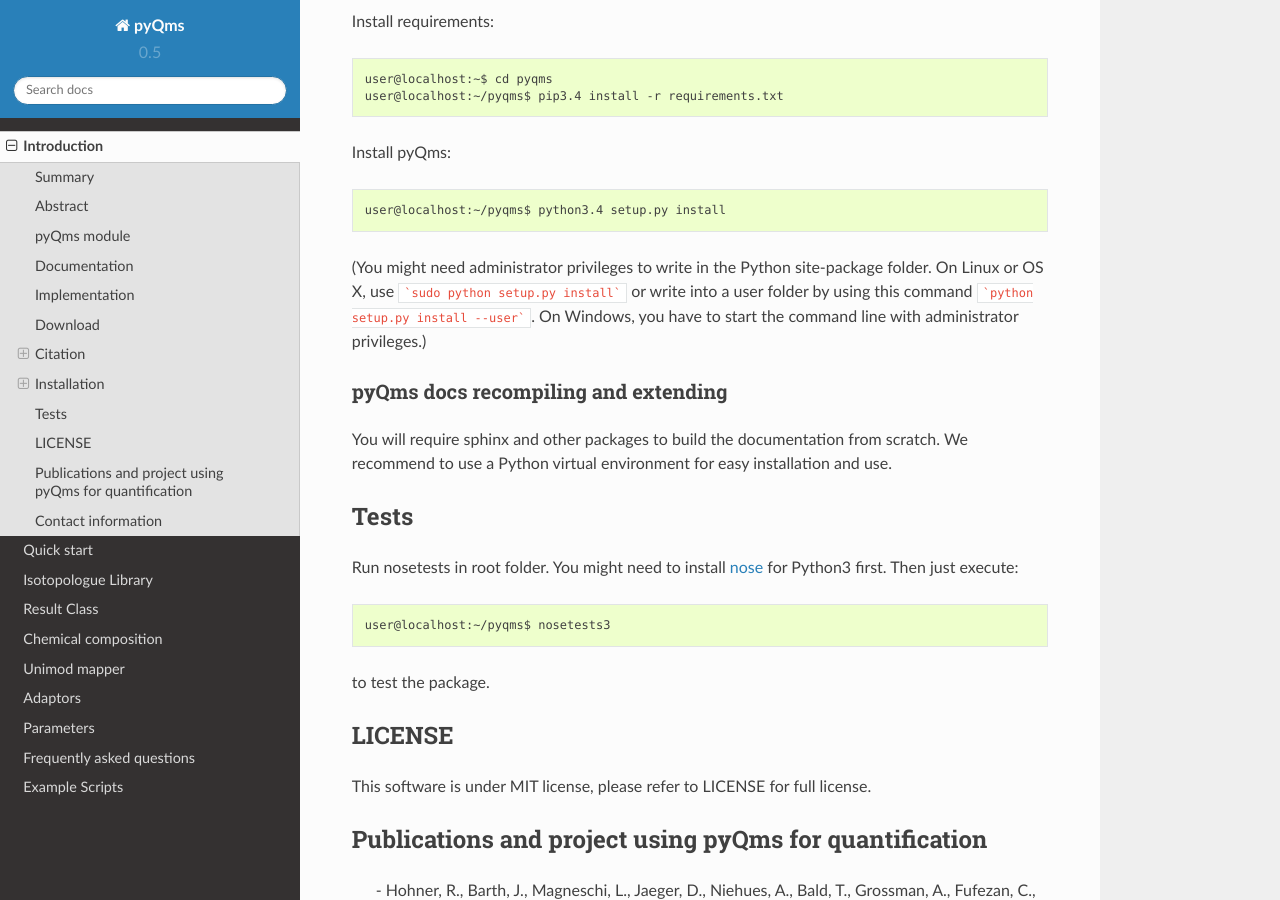
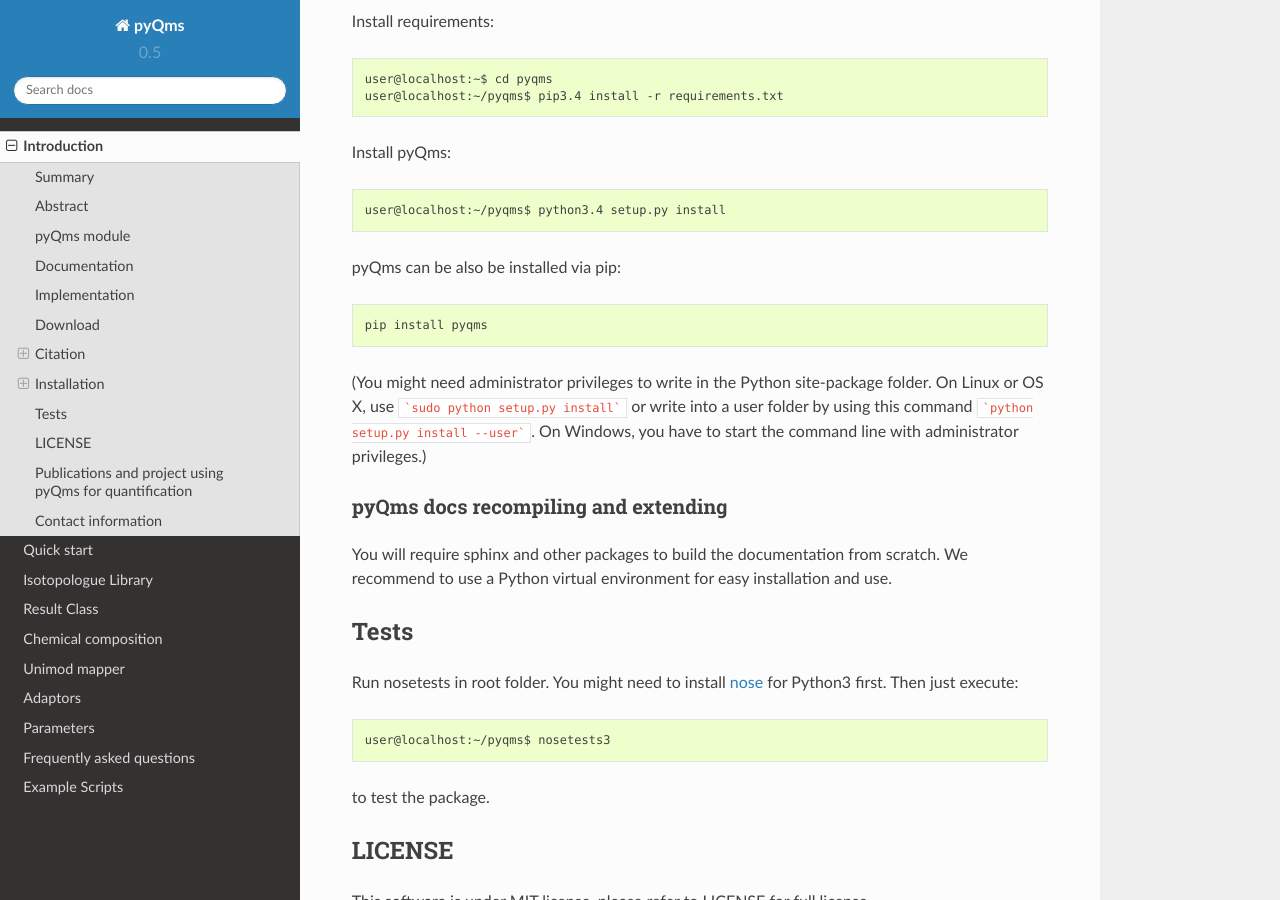
Before and after one commit to pyQms/pyqms, a Sphinx documentation site: the page built from docs/source/intro.rst, in a window 1280 px wide and 900 px high, scrolled down 2154 px. Built offline with Sphinx 7.4.7 and the Read the Docs theme 2.0.0, drawn with Linux system fonts in a browser that asks for light colours.

Commit message:
Updated README

````diff
--- a/README.rst
+++ b/README.rst
@@ -130,11 +130,20 @@ Install pyQms::
 
     user@localhost:~/pyqms$ python3.4 setup.py install
 
-
 .. note:
 
     Consider to use a Python virtual environment for easy installation and use.
     Further, usage of python3.4+ is recommended.
+
+pyQms can be also be installed via pip::
+
+    pip install pyqms
+
+.. note:
+
+    For obtaining the latest version of pyQms please use the github repo.
+
+
 
 (You might need administrator privileges to write in the Python site-package folder.
 On Linux or OS X, use ```sudo python setup.py install``` or write into a user folder
--- a/docs/source/params.rst
+++ b/docs/source/params.rst
@@ -24,7 +24,7 @@ pyQms default params, parsed from current params.py file.
 	'BUILD_RESULT_INDEX'' : True,
 	'COLORS'' : {0.0: (37, 37, 37), 0.1: (99, 99, 99), 0.3: (204, 204, 204), 0.6: (248, 120, 72), 0.8: (209, 239, 121), 0.5: (203, 27, 29), 1: (27, 137, 62), 0.7: (253, 219, 121), 0.2: (150, 150, 150), 0.9: (129, 202, 78), 0.4: (247, 247, 247)},
 	'ELEMENT_MIN_ABUNDANCE'' : 0.001,
-	'FIXED_LABEL_ISOTOPE_ENRICHMENT_LEVELS'' : {'13C': 0.996, '2H': 0.994, '15N': 0.994},
+	'FIXED_LABEL_ISOTOPE_ENRICHMENT_LEVELS'' : {'2H': 0.994, '13C': 0.996, '15N': 0.994},
 	'INTENSITY_TRANSFORMATION_FACTOR'' : 100000.0,
 	'INTERNAL_PRECISION'' : 1000,
 	'LOWER_MZ_LIMIT'' : 150,
````
